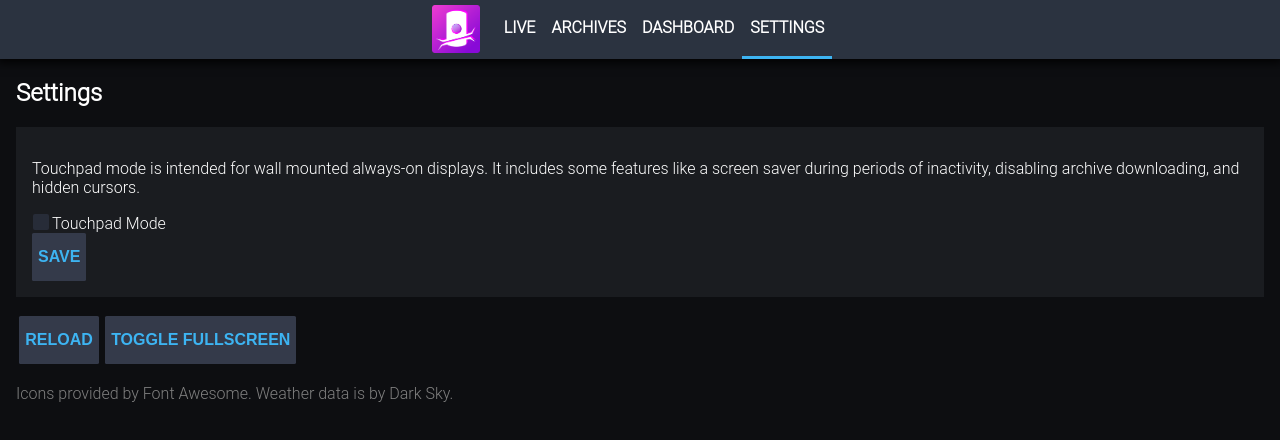
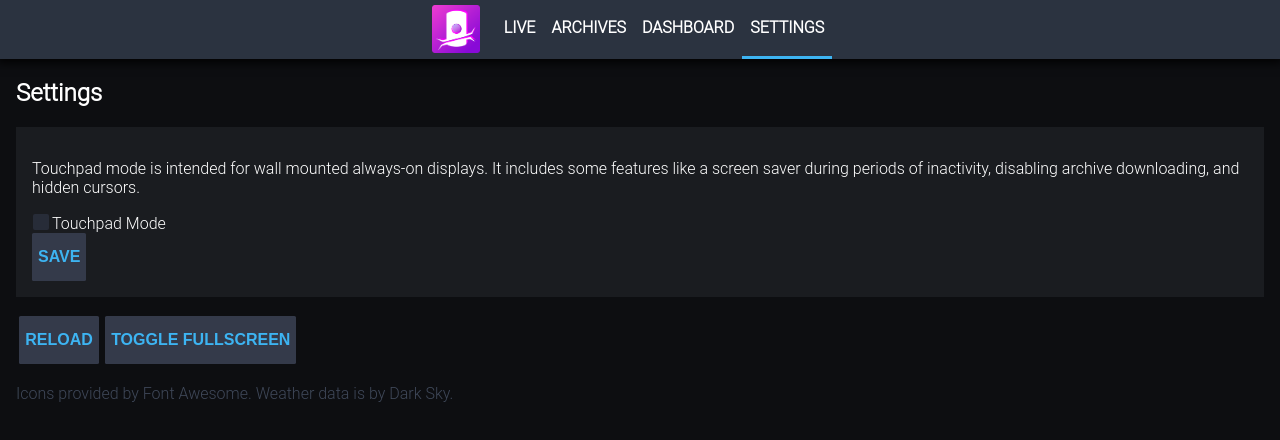
Before and after one commit to sheodox/overseer-broadcast, a React app: page /#/settings in a window 1280 px wide. Shown: the top 440 px of the page. Built offline with nearby package versions, Linux system fonts and the light colour scheme; no server answers; the HTML template or start-up script is replaced by a standard one.

Commit message:
nicer muted color

```diff
--- a/static/src/style/style.scss
+++ b/static/src/style/style.scss
@@ -107,7 +107,7 @@ a {
     color: $blue;
 }
 .muted {
-    color: gray;
+    color: #3f4859;
 }
 
 // don't show cursors on touchpads, Pi touchscreens still show a cursor, not needed.
```
